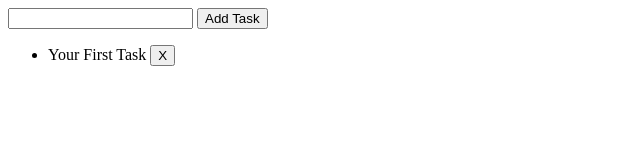
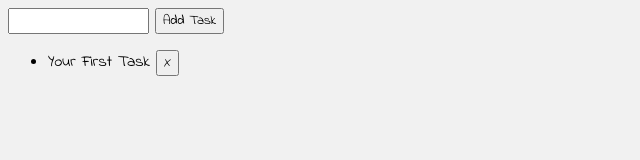
Before and after one commit to pip36/PWA-Test, a plain HTML site: page dist/index.html in a window 1280 px wide. Shown: the whole page, without its empty margins (0-640 px from the left). Drawn offline with nearby package versions, Linux system fonts and the light colour scheme.

Commit message:
Add simple styling

```diff
--- a/dist/index.html
+++ b/dist/index.html
@@ -11,6 +11,8 @@
         <link rel="apple-touch-icon" href="images/icon.png">
         <meta name="msapplication-TileImage" content="images/icon.png">
         <meta name="msapplication-TileColor" content="#2F3BA2">
+        <link href="https://fonts.googleapis.com/css?family=Indie+Flower" rel="stylesheet">
+        <link href="styles.css" rel="stylesheet">
     </head>
     <body>
         <div id="app">
@@ -53,13 +55,10 @@
                 loadFromLocalStorage() {
                     let tasks = localStorage.tasks
                     if(tasks) {
-                        //load them into app
-                        //console.log(tasks[0])
                         this.tasks = JSON.parse(tasks)
                         console.log(this.tasks)
 
                     } else {
-                        //use default
                         this.updateLocalStorage()
                     }
                 },
--- /dev/null
+++ b/dist/styles.css
@@ -0,0 +1,15 @@
+* {
+    font-family: 'Indie Flower', cursive;
+}
+
+body {
+    background: #f1f1f1;
+}
+
+input {
+    font-family: inherit;
+}
+
+button {
+    font-family: inherit;
+}
```
Also changed, not shown: dist/serviceWorker.js.
